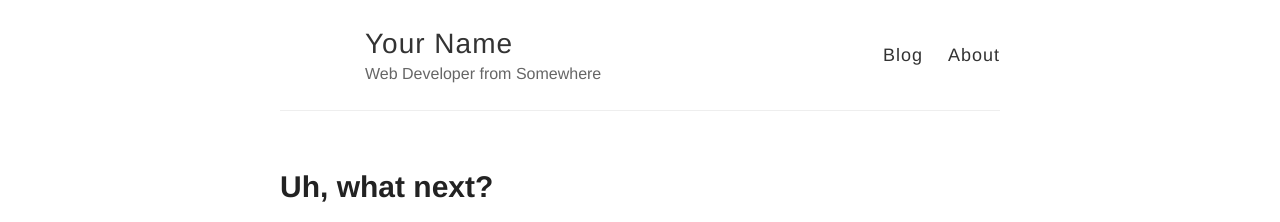
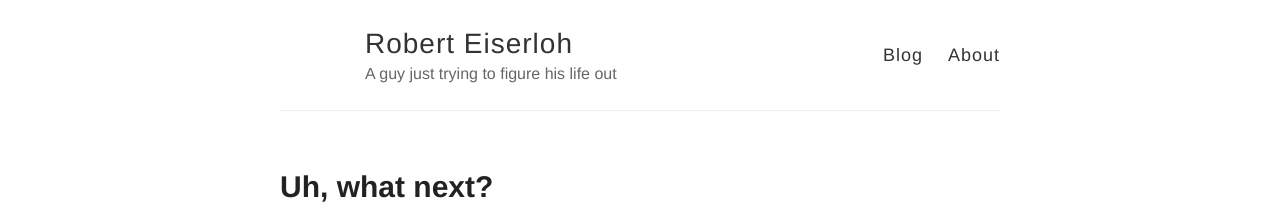
Before and after one commit to eiserloh/eiserloh.github.io, a Jekyll site: the page built from index.html, in a window 1280 px wide. Shown: the top 222 px of the page. Built offline with Jekyll 4.4.1, drawn with Linux system fonts in a browser that asks for light colours.

Commit message:
Update _config.yml

```diff
--- a/_config.yml
+++ b/_config.yml
@@ -3,10 +3,10 @@
 #
 
 # Name of your site (displayed in the header)
-name: Your Name
+name: Robert Eiserloh
 
 # Short bio or description (displayed in the header)
-description: Web Developer from Somewhere
+description: A guy just trying to figure his life out
 
 # URL of your avatar or profile pic (you could use your GitHub profile pic)
 # avatar: https://raw.githubusercontent.com/barryclark/jekyll-now/master/images/jekyll-logo.png
```
